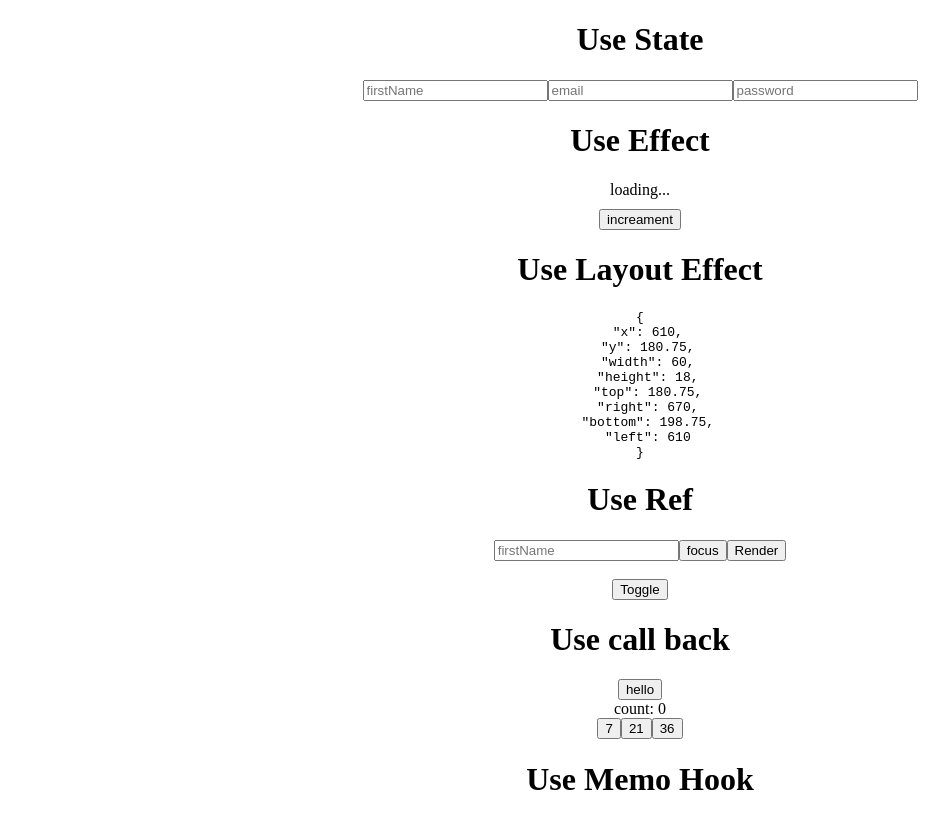
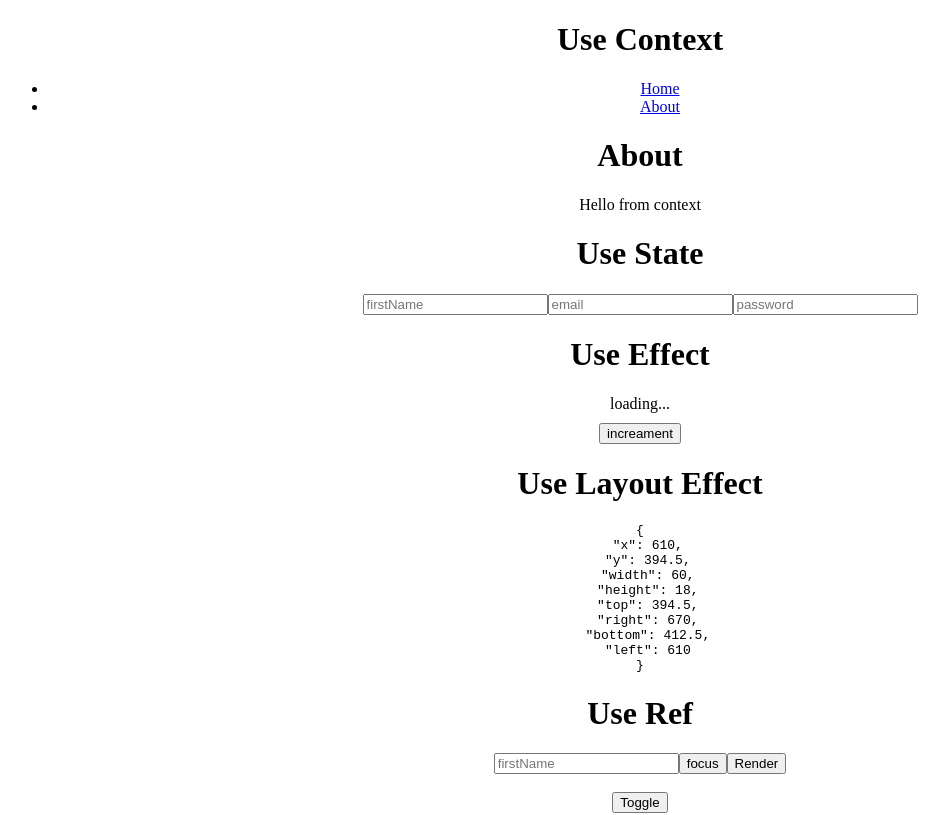
Before and after one commit to talhaahmed09/react-hooks, a React (Create React App) app: page /about in a window 1280 px wide. Shown: the top 815 px of the page, without its empty margins (0-949 px from the left). Built offline with nearby package versions, Linux system fonts and the light colour scheme; no server answers.

Commit message:
feat: use context hook

```diff
--- a/package.json
+++ b/package.json
@@ -8,6 +8,7 @@
     "@testing-library/user-event": "^13.5.0",
     "react": "^18.1.0",
     "react-dom": "^18.1.0",
+    "react-router-dom": "^6.3.0",
     "react-scripts": "5.0.1",
     "web-vitals": "^2.1.4"
   },
--- a/src/App.js
+++ b/src/App.js
@@ -5,10 +5,13 @@ import UseRefHook from './Components/UseRefHook';
 import UseCallbackHook from './Components/UseCallbackHook';
 import UseMemoHook from './Components/UseMemoHook';
 import UseReducerHook from './Components/UseReducerHook';
+import UseContextHook from './Components/UseContextHook';
 
 function App() {
   return (
     <div className="App">
+      <h1>Use Context</h1>
+      <UseContextHook/>
       <h1>Use State</h1>
       <UseStateHook/>
       <h1>Use Effect</h1>
--- a/src/Components/UseContextHook.jsx
+++ b/src/Components/UseContextHook.jsx
@@ -0,0 +1,38 @@
+import {
+    BrowserRouter as Router,
+    Route,
+    Link,
+    Routes
+  } from "react-router-dom";
+import Index from './pages/Index';
+import About from './pages/About';
+import { UserContext } from './UserContext';
+
+const UseContextHook = () => {
+    return (
+        <Router>
+            <div>
+                <nav>
+                <ul>
+                    <li>
+                        <Link to="/home">Home</Link>
+                    </li>
+                    <li>
+                        <Link to="/about/">About</Link>
+                    </li>
+                </ul>
+                </nav>
+            <UserContext.Provider value="Hello from context">
+                <Routes>
+                    <Route path="/" exact element={<Index/>}/>
+                    <Route path="/home" element={<Index />}/>
+                    <Route path="/about/" element={<About />}/>
+                </Routes>
+            </UserContext.Provider>
+            </div>
+        </Router>
+    )
+
+}
+
+export default UseContextHook;
--- /dev/null
+++ b/src/Components/UserContext.jsx
@@ -0,0 +1,3 @@
+import { createContext } from "react";
+
+export const UserContext = createContext(null);
--- /dev/null
+++ b/src/Components/pages/About.jsx
@@ -0,0 +1,15 @@
+import { useContext } from "react";
+import { UserContext } from "../UserContext";
+
+const About = () => {
+    const msg = useContext(UserContext);
+
+    return (
+        <div>
+            <h1>About</h1>
+            <div>{msg}</div>
+        </div>
+    )
+}
+
+export default About;
--- /dev/null
+++ b/src/Components/pages/Index.jsx
@@ -0,0 +1,16 @@
+import { useContext } from "react";
+import { UserContext } from "../UserContext";
+
+const Index = () => {
+    const msg = useContext(UserContext);
+
+    return (
+        <div>
+            <h1>Home</h1>
+            <div>{msg}</div>
+        </div>
+    )
+
+}
+
+export default Index;
```
Also changed, not shown: 1 other file (tests, documents, lock files or other folders).
